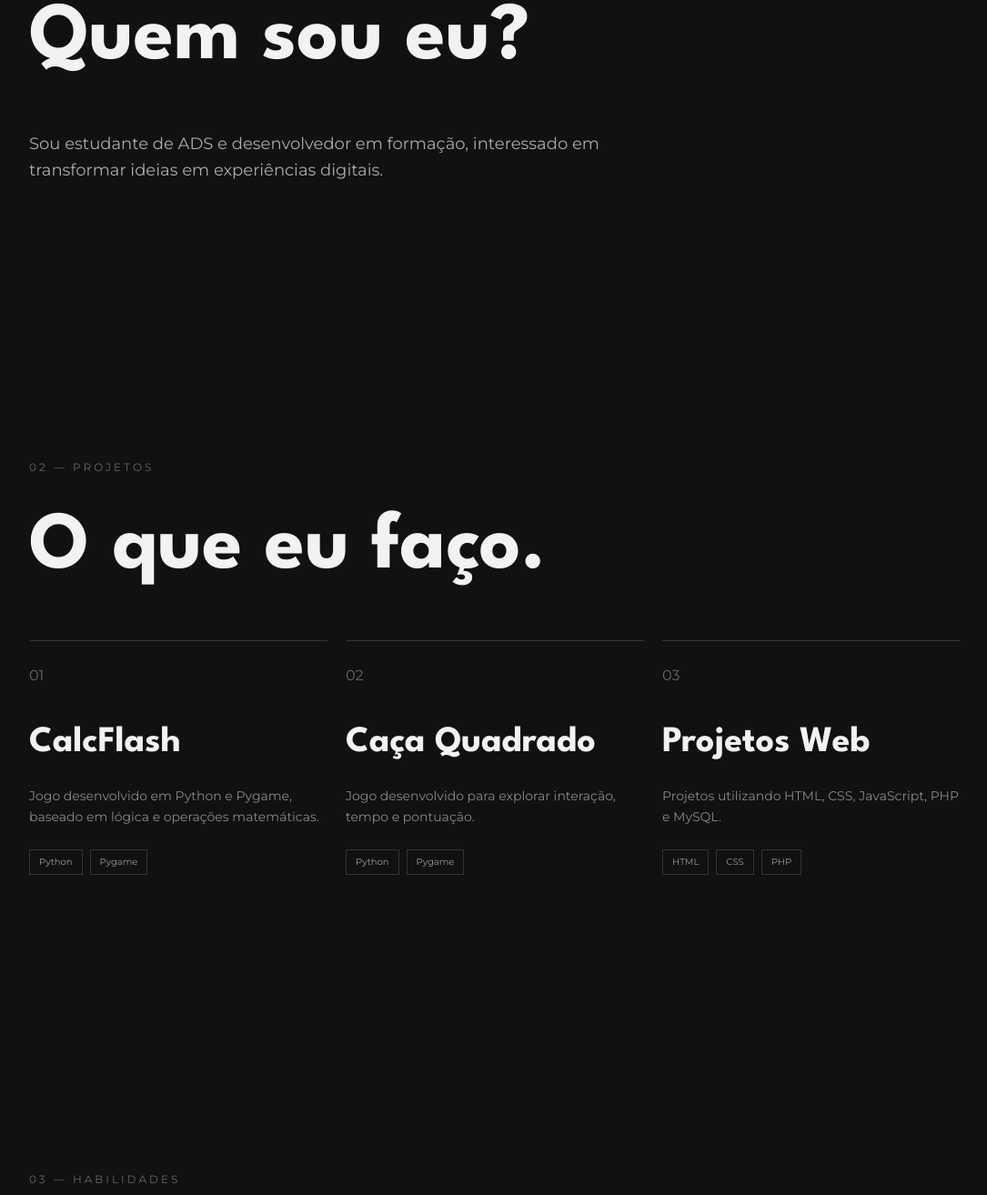
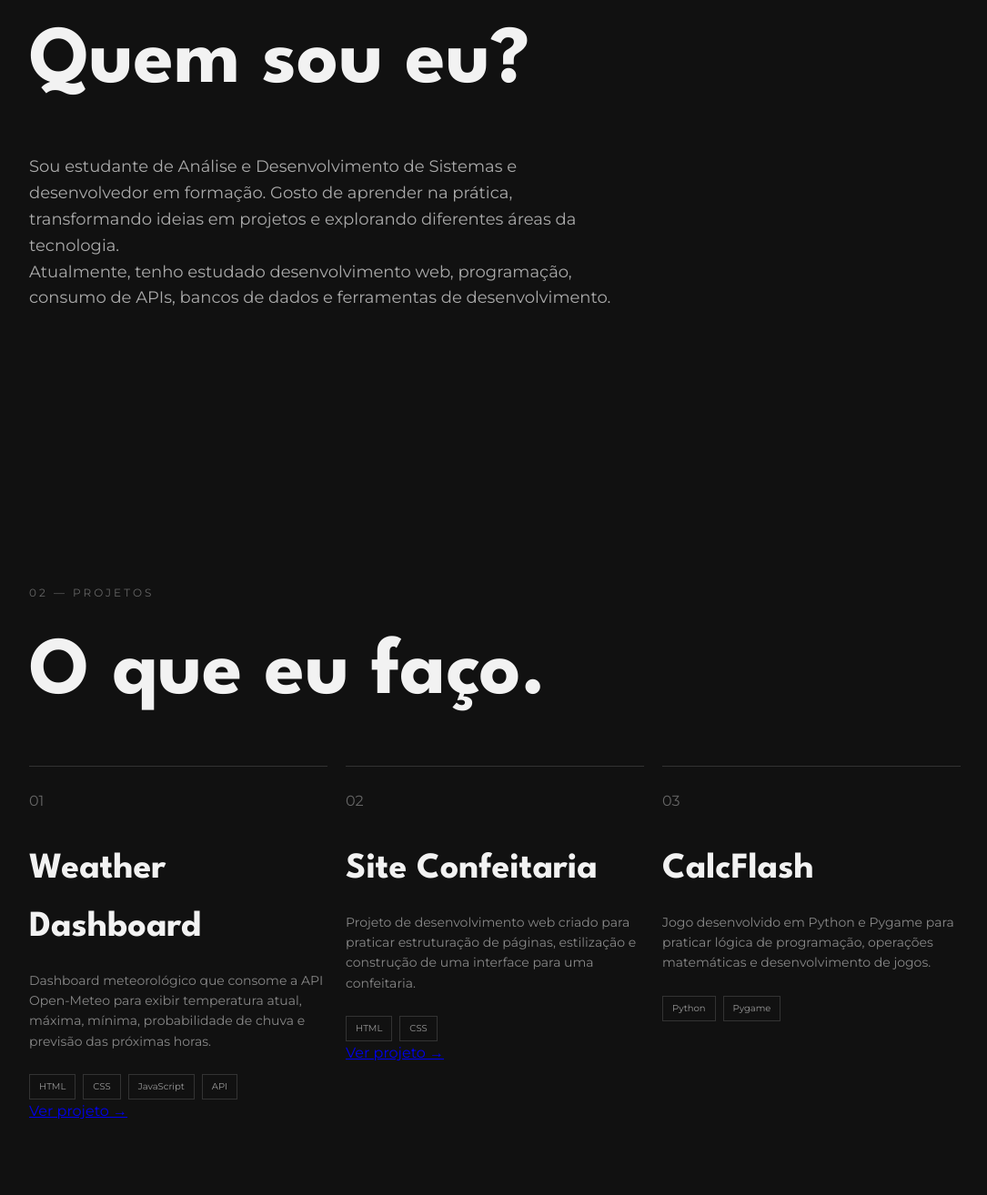
Before and after one commit to gui100O/portfolio, a plain HTML site: page index.html in a window 1280 px wide. Shown: the part 1006-2320 px from the top of the page at 91% size, without its empty margins (96-1181 px from the left). Drawn offline with Linux system fonts and the light colour scheme.

Commit message:
update
changed some things...

````diff
--- a/index.html
+++ b/index.html
@@ -1,16 +1,26 @@
 <!DOCTYPE html>
+
 <html lang="pt-BR">
 <head>
     <meta charset="UTF-8">
     <meta name="viewport" content="width=device-width, initial-scale=1.0">
 
+```
 <title>Guilherme Farias — Portfólio</title>
 
+<meta
+    name="description"
+    content="Portfólio de Guilherme Farias, estudante de Análise e Desenvolvimento de Sistemas e desenvolvedor em formação."
+>
+
 <link rel="stylesheet" href="css/style.css">
+```
+
 </head>
 
 <body>
 
+```
 <header>
     <nav>
         <a href="#" class="logo">GF.</a>
@@ -30,7 +40,7 @@
     <!-- hero -->
     <section class="hero">
 
-            <p class="eyebrow">DESENVOLVEDOR • DESIGNER</p>
+        <p class="eyebrow">DESENVOLVEDOR EM FORMAÇÃO • DESIGNER</p>
 
         <h1>
             Guilherme<br>
@@ -39,7 +49,8 @@
 
         <p class="hero-description">
             Estudante de Análise e Desenvolvimento de Sistemas,
-                interessado em desenvolvimento, tecnologia e design.
+            explorando desenvolvimento web, programação e design
+            através de projetos próprios.
         </p>
 
         <a href="#projetos" class="button">
@@ -57,9 +68,16 @@
         <h2>Quem sou eu?</h2>
 
         <p>
-                Sou estudante de ADS e desenvolvedor em formação,
-                interessado em transformar ideias em experiências
-                digitais.
+            Sou estudante de Análise e Desenvolvimento de Sistemas
+            e desenvolvedor em formação. Gosto de aprender na prática,
+            transformando ideias em projetos e explorando diferentes
+            áreas da tecnologia.
+        </p>
+
+        <p>
+            Atualmente, tenho estudado desenvolvimento web,
+            programação, consumo de APIs, bancos de dados e
+            ferramentas de desenvolvimento.
         </p>
 
     </section>
@@ -77,52 +95,75 @@
             <article class="project">
                 <span>01</span>
 
+                <h3>Weather Dashboard</h3>
+
+                <p>
+                    Dashboard meteorológico que consome a API
+                    Open-Meteo para exibir temperatura atual,
+                    máxima, mínima, probabilidade de chuva e
+                    previsão das próximas horas.
+                </p>
+
+                <div class="tags">
+                    <span>HTML</span>
+                    <span>CSS</span>
+                    <span>JavaScript</span>
+                    <span>API</span>
+                </div>
+
+                <a
+                    href="https://github.com/gui100O/weather-dashboard"
+                    target="_blank"
+                    rel="noopener noreferrer"
+                >
+                    Ver projeto →
+                </a>
+            </article>
+
+
+            <article class="project">
+                <span>02</span>
+
+                <h3>Site Confeitaria</h3>
+
+                <p>
+                    Projeto de desenvolvimento web criado para
+                    praticar estruturação de páginas, estilização
+                    e construção de uma interface para uma
+                    confeitaria.
+                </p>
+
+                <div class="tags">
+                    <span>HTML</span>
+                    <span>CSS</span>
+                </div>
+
+                <a
+                    href="https://github.com/gui100O/site-confeitaria"
+                    target="_blank"
+                    rel="noopener noreferrer"
+                >
+                    Ver projeto →
+                </a>
+            </article>
+
+
+            <article class="project">
+                <span>03</span>
+
                 <h3>CalcFlash</h3>
 
                 <p>
-                        Jogo desenvolvido em Python e Pygame,
-                        baseado em lógica e operações matemáticas.
+                    Jogo desenvolvido em Python e Pygame para
+                    praticar lógica de programação, operações
+                    matemáticas e desenvolvimento de jogos.
                 </p>
 
                 <div class="tags">
                     <span>Python</span>
                     <span>Pygame</span>
                 </div>
-                </article>
 
-
-                <article class="project">
-                    <span>02</span>
-
-                    <h3>Caça Quadrado</h3>
-
-                    <p>
-                        Jogo desenvolvido para explorar interação,
-                        tempo e pontuação.
-                    </p>
-
-                    <div class="tags">
-                        <span>Python</span>
-                        <span>Pygame</span>
-                    </div>
-                </article>
-
-
-                <article class="project">
-                    <span>03</span>
-
-                    <h3>Projetos Web</h3>
-
-                    <p>
-                        Projetos utilizando HTML, CSS, JavaScript,
-                        PHP e MySQL.
-                    </p>
-
-                    <div class="tags">
-                        <span>HTML</span>
-                        <span>CSS</span>
-                        <span>PHP</span>
-                    </div>
             </article>
 
         </div>
@@ -145,6 +186,7 @@
             <span>PHP</span>
             <span>MySQL</span>
             <span>Python</span>
+            <span>Pygame</span>
             <span>Git</span>
             <span>GitHub</span>
 
@@ -164,6 +206,14 @@
             guilhermefasousa@gmail.com
         </a>
 
+        <a
+            href="https://github.com/gui100O"
+            target="_blank"
+            rel="noopener noreferrer"
+        >
+            GitHub →
+        </a>
+
     </section>
 
 </main>
@@ -175,6 +225,7 @@
 
 
 <script src="js/script.js"></script>
+```
 
 </body>
 </html>
````
Lines whose indentation alone changed are shown as unchanged.
